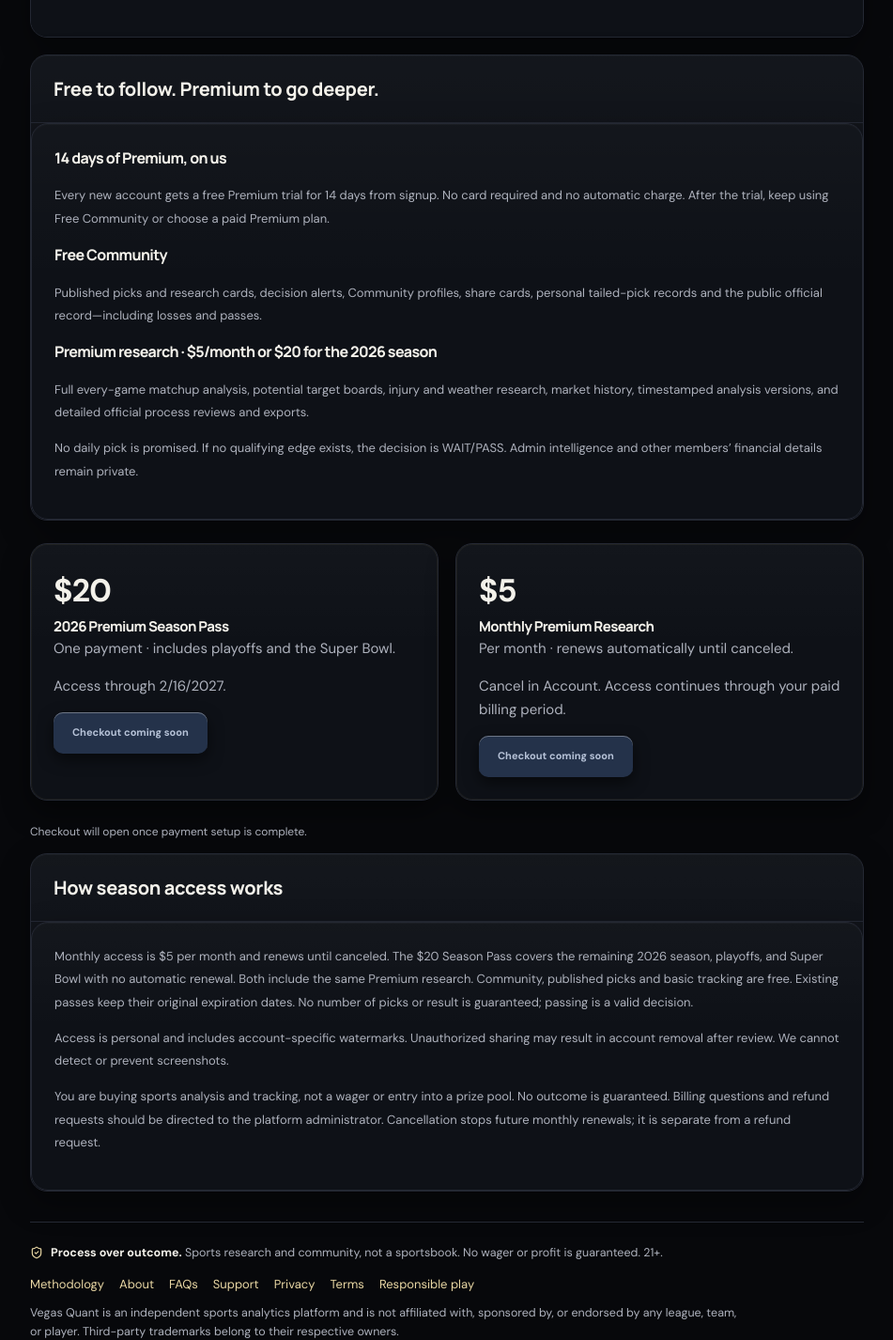
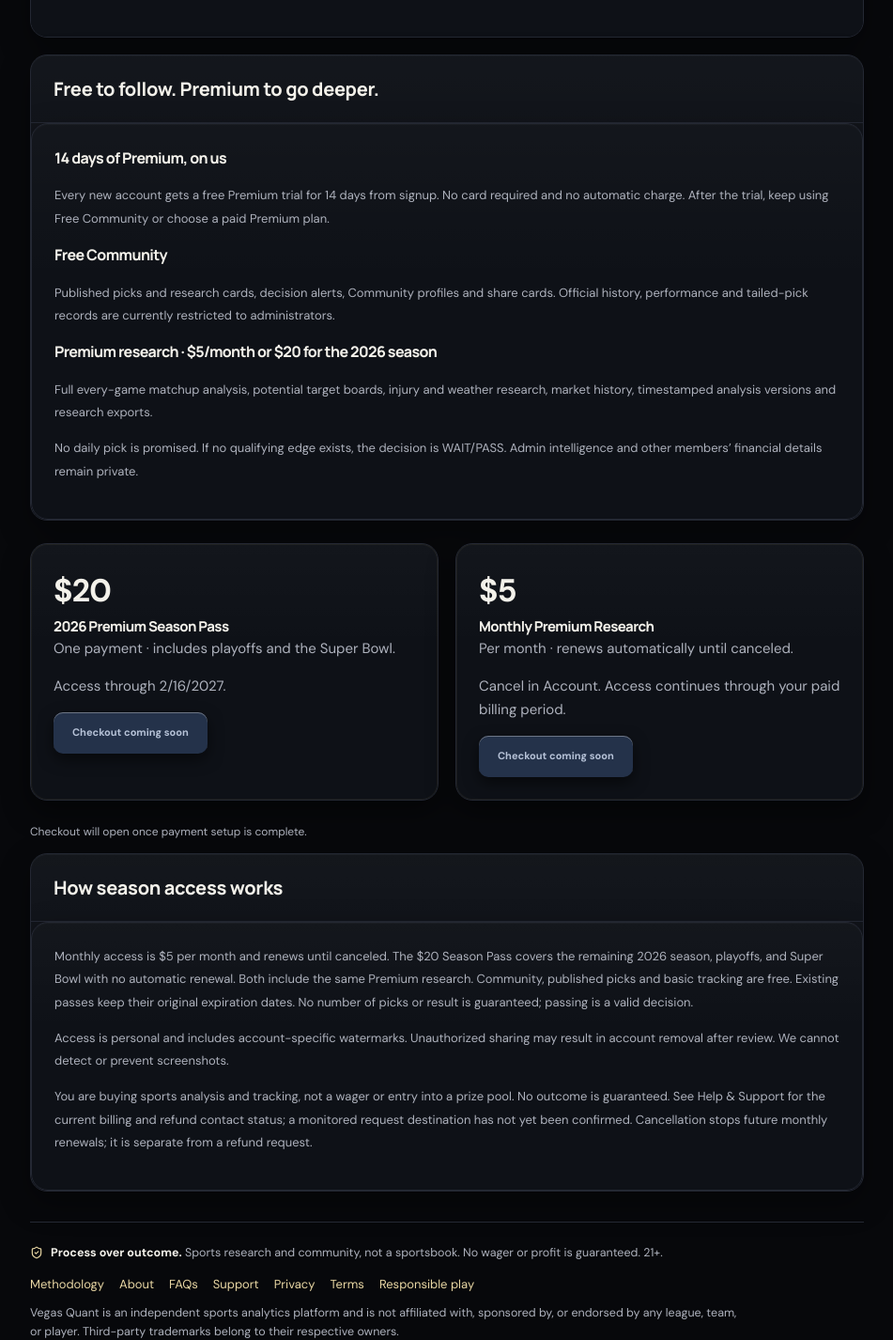
Before and after one commit to Aleynaalij/VegasQuantV1, a Next.js app: page /membership in a window 1280 px wide. Shown: the part 828-2254 px from the top of the page at 94% size, without its empty margins (276-1227 px from the left). Built offline with nearby package versions, Linux system fonts and the light colour scheme; no server answers; the database is empty.

Commit message:
Prepare truthful membership record and support copy
TRUST-PIPELINES-01 T1/T2 draft. Preserve access controls and document remaining acceptance. Owner explicitly authorized uploading this prepared draft.

```diff
--- a/src/components/membership.tsx
+++ b/src/components/membership.tsx
@@ -619,8 +619,9 @@ export default function Membership() {
             </p>
             <p>
               Full matchup analysis, injury and weather research, target boards,
-              market history and research exports are included. Administrator
-              tools remain restricted to administrators.
+              market history and research exports are included. Official history,
+              performance and tailed-pick records are currently restricted to administrators.
+              Administrator tools remain restricted to administrators.
             </p>
           </div>
         </Panel>
@@ -636,14 +637,14 @@ export default function Membership() {
             <h3>Free Community</h3>
             <p>
               Published picks and research cards, decision alerts, Community
-              profiles, share cards, personal tailed-pick records and the public
-              official record—including losses and passes.
+              profiles and share cards. Official history, performance and
+              tailed-pick records are currently restricted to administrators.
             </p>
             <h3>Premium research · $5/month or $20 for the 2026 season</h3>
             <p>
               Full every-game matchup analysis, potential target boards, injury
               and weather research, market history, timestamped analysis
-              versions, and detailed official process reviews and exports.
+              versions and research exports.
             </p>
             <p>
               No daily pick is promised. If no qualifying edge exists, the
@@ -717,8 +718,9 @@ export default function Membership() {
             </p>
             <p>
               You are buying sports analysis and tracking, not a wager or entry
-              into a prize pool. No outcome is guaranteed. Billing questions and
-              refund requests should be directed to the platform administrator.
+              into a prize pool. No outcome is guaranteed. See Help & Support
+              for the current billing and refund contact status; a monitored
+              request destination has not yet been confirmed.
               Cancellation stops future monthly renewals; it is separate from a
               refund request.
             </p>
```
Also changed, not shown: scripts/ui-smoke/records-membership.mjs (+29 -0 lines), 2 other files (tests, documents, lock files or other folders).
